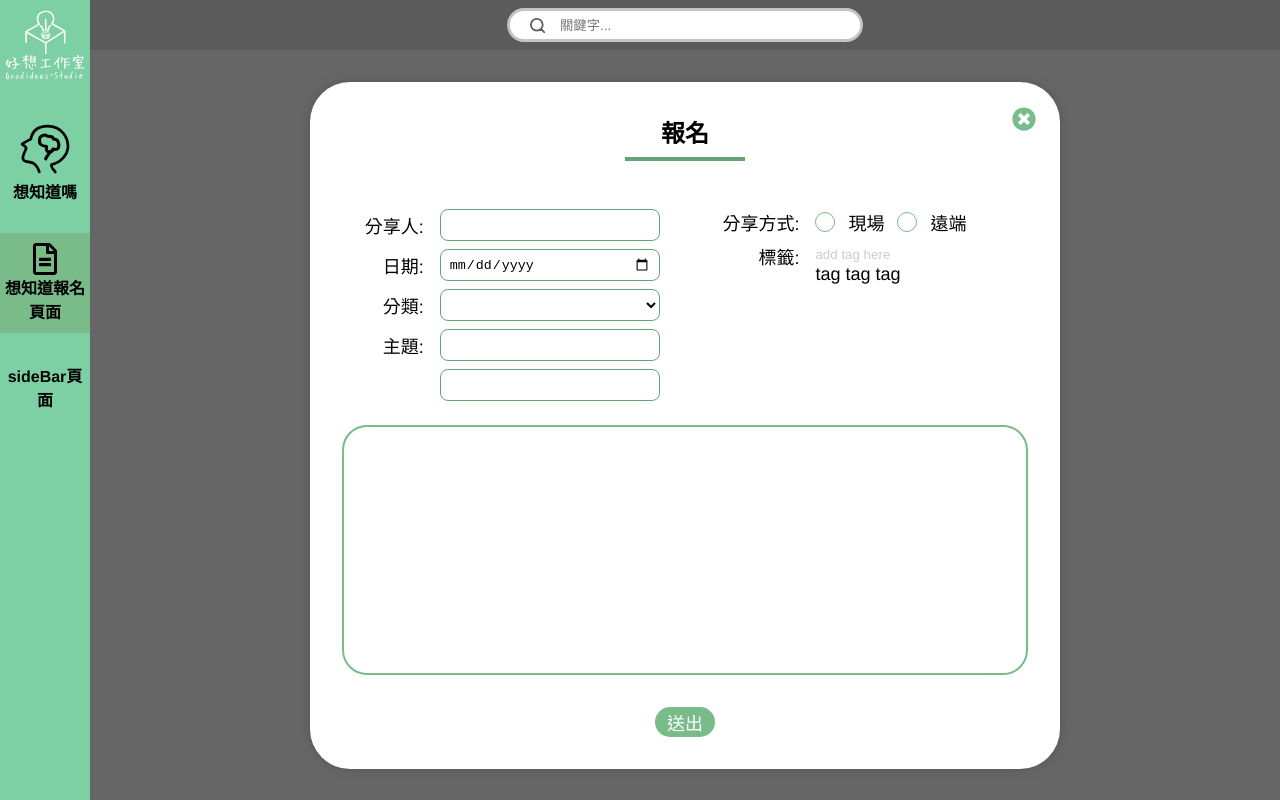
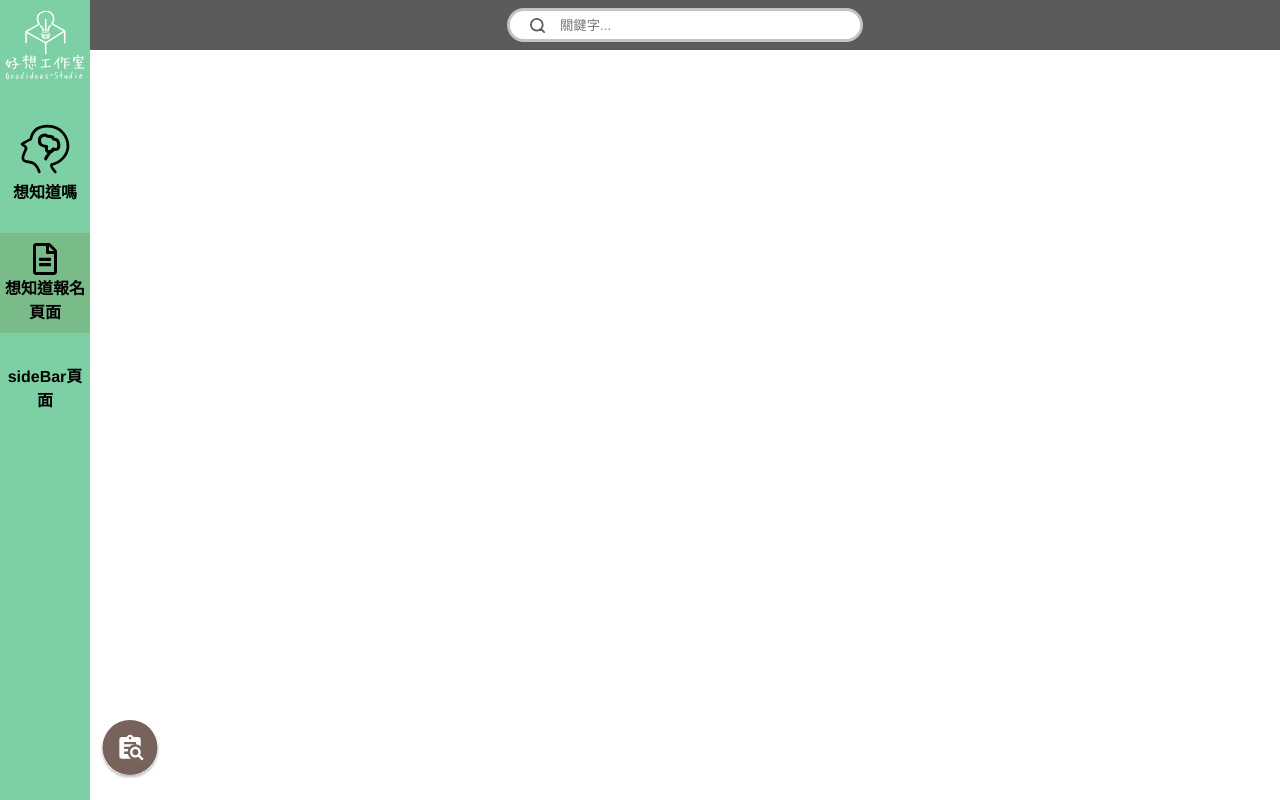
Before and after one commit to sherry-hooo/wannaKnow-platform, a Vue app: page /apply in a window 1280 px wide. Built offline with nearby package versions, Linux system fonts and the light colour scheme.

Commit message:
applyForm: fix added applyFloatingButton & advised close button

```diff
--- a/src/App.vue
+++ b/src/App.vue
@@ -2,6 +2,7 @@
   <SearchBar @toggleNav="toggleNav" />
   <NavBar :class="{ showNav: openNav }" @click="openNav = false" />
   <div class="view-area" @click="openNav = false">
+    <ApplyButton />
     <router-view />
   </div>
 </template>
@@ -9,12 +10,14 @@
 <script>
 import NavBar from "@/components/NavBar.vue";
 import SearchBar from "@/components/SearchBar.vue";
+import ApplyButton from "@/components/ApplyButton.vue";
 
 export default {
   name: "Home",
   components: {
     NavBar,
     SearchBar,
+    ApplyButton,
   },
   data() {
     return { openNav: false };
--- /dev/null
+++ b/src/components/ApplyButton.vue
@@ -0,0 +1,38 @@
+<template>
+  <div class="applyButton" @click="toggleApplyForm">
+    <img src="@/assets/floatingButton.svg" alt="apply-floating-button" />
+  </div>
+</template>
+<script>
+export default {
+  data() {
+    return {};
+  },
+  methods: {
+    toggleApplyForm() {
+      this.$store.commit("toggleApplyForm", true);
+    },
+  },
+};
+</script>
+<style scoped lang="scss">
+.applyButton {
+  position: fixed;
+  z-index: 20;
+  bottom: 20px;
+  left: 100px;
+  width: 60px;
+  height: 60px;
+  cursor: pointer;
+  transition: 0.4s;
+  &:hover {
+    filter: brightness(110%) contrast(120%);
+    transform: translate(-1px, -2px);
+  }
+  img {
+    width: 100%;
+    height: 100%;
+    object-fit: contain;
+  }
+}
+</style>
--- a/src/components/ApplyForm.vue
+++ b/src/components/ApplyForm.vue
@@ -1,10 +1,7 @@
 <template>
   <!-- 阿傑負責 -->
-  <div class="layer" :class="{ collapse: $store.state.isApplyFormOpen }"></div>
-  <section
-    class="applyForm"
-    :class="{ collapse: $store.state.isApplyFormOpen }"
-  >
+  <div class="layer" :class="{ show: $store.state.isApplyFormOpen }"></div>
+  <section class="applyForm" :class="{ show: $store.state.isApplyFormOpen }">
     <!-- close button -->
     <span @click="toggleApplyForm" class="applyForm_closeBtn">
       <font-awesome-icon :icon="['fa', 'times-circle']" />
@@ -82,7 +79,7 @@ export default {
   },
   methods: {
     toggleApplyForm() {
-      this.$store.commit("toggleApplyForm", true);
+      this.$store.commit("toggleApplyForm", false);
     },
   },
 };
@@ -122,6 +119,7 @@ export default {
 
 .layer {
   @include flex.flex(center, center, row, nowrap);
+  display: none;
   position: absolute;
   top: 0;
   left: 0;
@@ -130,13 +128,14 @@ export default {
   z-index: -100;
   height: 100%;
   background-color: rgba(0, 0, 0, 0.6);
-  &.collapse {
-    display: none;
+  &.show {
+    display: block;
   }
 }
 
 // 表單尺寸 & 關閉按鈕
 .applyForm {
+  display: none;
   box-shadow: 0 0 10px #555;
   position: relative;
   z-index: 10;
@@ -160,8 +159,8 @@ export default {
       weight: 100;
     }
   }
-  &.collapse {
-    display: none;
+  &.show {
+    display: block;
   }
 }
 @include breakpoint.tablet {
```
